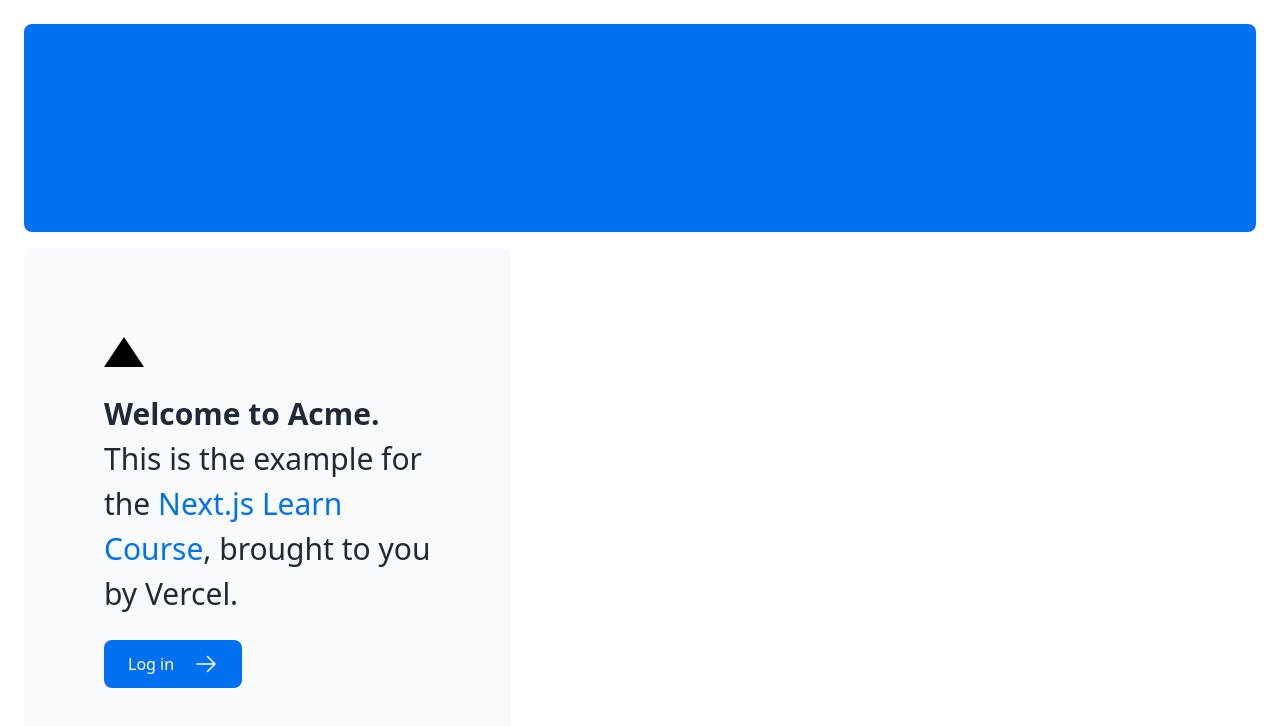
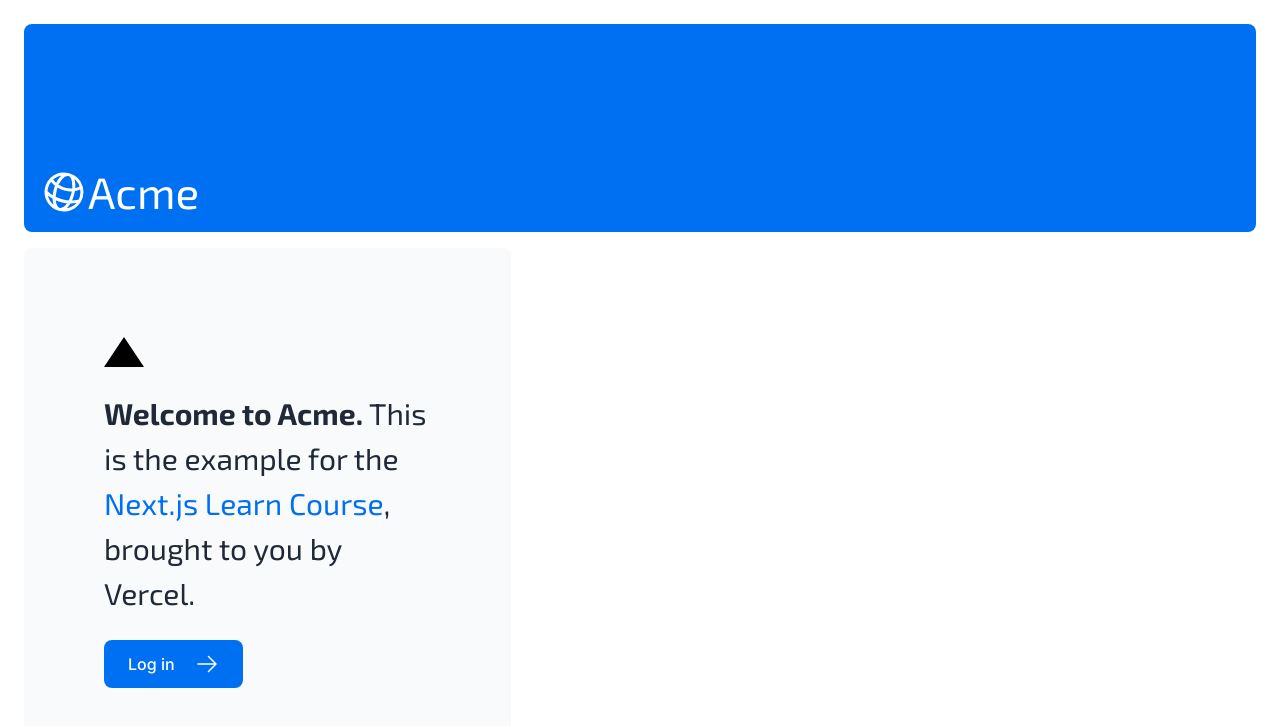
Before and after one commit to Devby-Ali/nextjs-dashboard, a Next.js app: page / in a window 1280 px wide. Shown: the top 726 px of the page. Built offline with nearby package versions, Linux system fonts and the light colour scheme.

Commit message:
Add primary & secoundary fonts

```diff
--- a/app/layout.tsx
+++ b/app/layout.tsx
@@ -1,4 +1,5 @@
 import '@/app/ui/global.css';
+import { inter } from './ui/fonts';
 
 export default function RootLayout({
   children,
@@ -7,7 +8,7 @@ export default function RootLayout({
 }) {
   return (
     <html lang="en">
-      <body>{children}</body>
+      <body className={`${inter.className} antialiased`}>{children}</body>
     </html>
   );
 }
--- a/app/page.tsx
+++ b/app/page.tsx
@@ -2,17 +2,18 @@ import AcmeLogo from "@/app/ui/acme-logo";
 import { ArrowRightIcon } from "@heroicons/react/24/outline";
 import Link from "next/link";
 import style from '@/app/ui/home.module.css'
+import { exo_2 } from "./ui/fonts";
 
 export default function Page() {
   return (
     <main className="flex min-h-screen flex-col p-6">
       <div className="flex h-20 shrink-0 items-end rounded-lg bg-blue-500 p-4 md:h-52">
-        {/* <AcmeLogo /> */}
+        <AcmeLogo />
       </div>
       <div className="mt-4 flex grow flex-col gap-4 md:flex-row">
         <div className="flex flex-col justify-center gap-6 rounded-lg bg-gray-50 px-6 py-10 md:w-2/5 md:px-20">
           <div className={style.shape} />
-          <p className={`text-xl text-gray-800 md:text-3xl md:leading-normal`}>
+          <p className={`text-xl text-gray-800 md:text-3xl md:leading-normal ${exo_2.className}`}>
             <strong>Welcome to Acme.</strong> This is the example for the{" "}
             <a href="https://nextjs.org/learn/" className="text-blue-500">
               Next.js Learn Course
--- a/app/ui/acme-logo.tsx
+++ b/app/ui/acme-logo.tsx
@@ -1,10 +1,10 @@
 import { GlobeAltIcon } from '@heroicons/react/24/outline';
-import { lusitana } from '@/app/ui/fonts';
+import { exo_2 } from '@/app/ui/fonts';
 
 export default function AcmeLogo() {
   return (
     <div
-      className={`${lusitana.className} flex flex-row items-center leading-none text-white`}
+      className={`${exo_2.className} flex flex-row items-center leading-none text-white`}
     >
       <GlobeAltIcon className="h-12 w-12 rotate-[15deg]" />
       <p className="text-[44px]">Acme</p>
--- /dev/null
+++ b/app/ui/fonts.ts
@@ -0,0 +1,7 @@
+import { Inter } from "next/font/google";
+import { Exo_2 } from "next/font/google";
+
+
+export const inter = Inter({ subsets: ["latin"] });
+
+export const exo_2 = Exo_2({ subsets: ['latin'], weight: ["400", "700"] })
```
